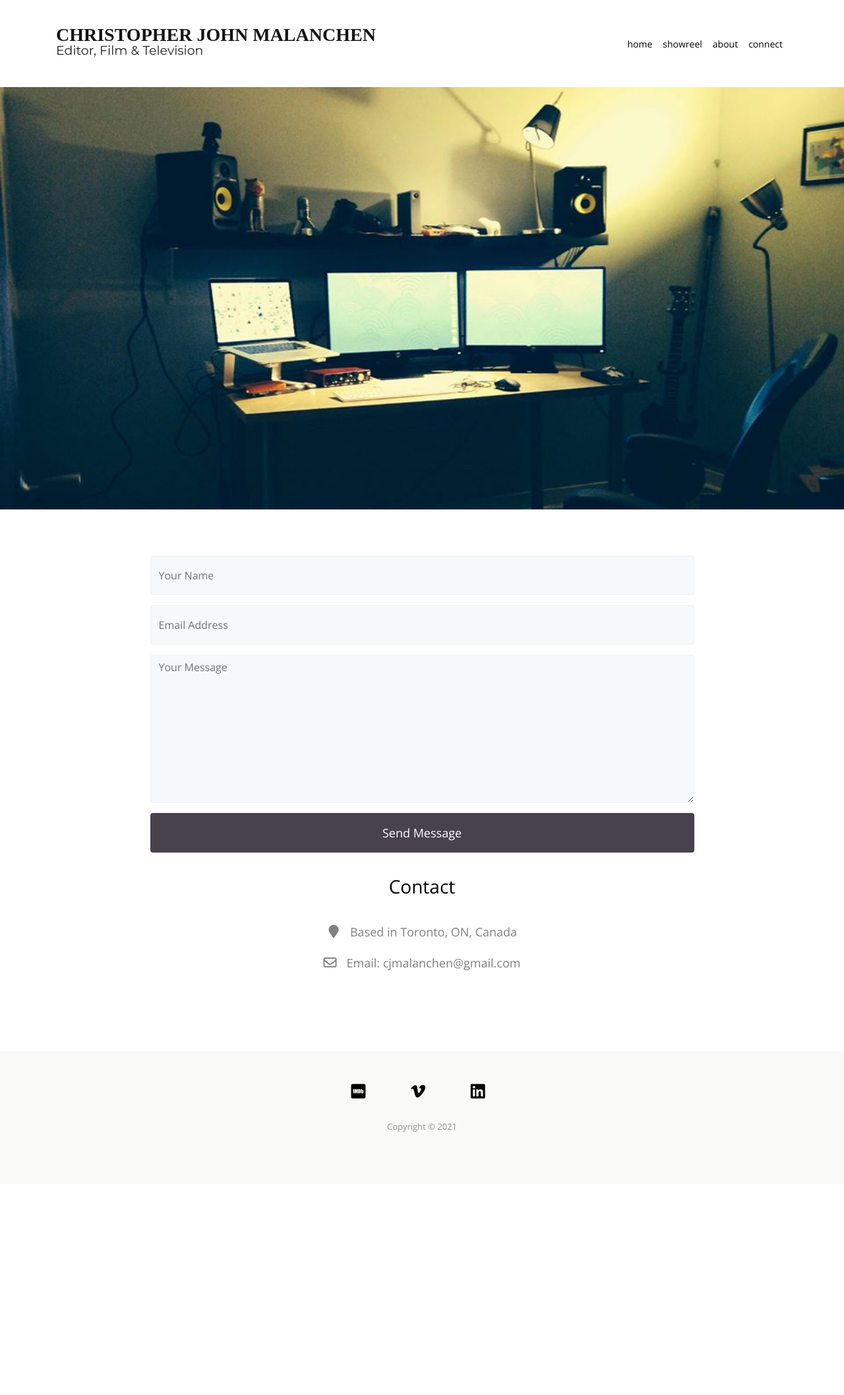
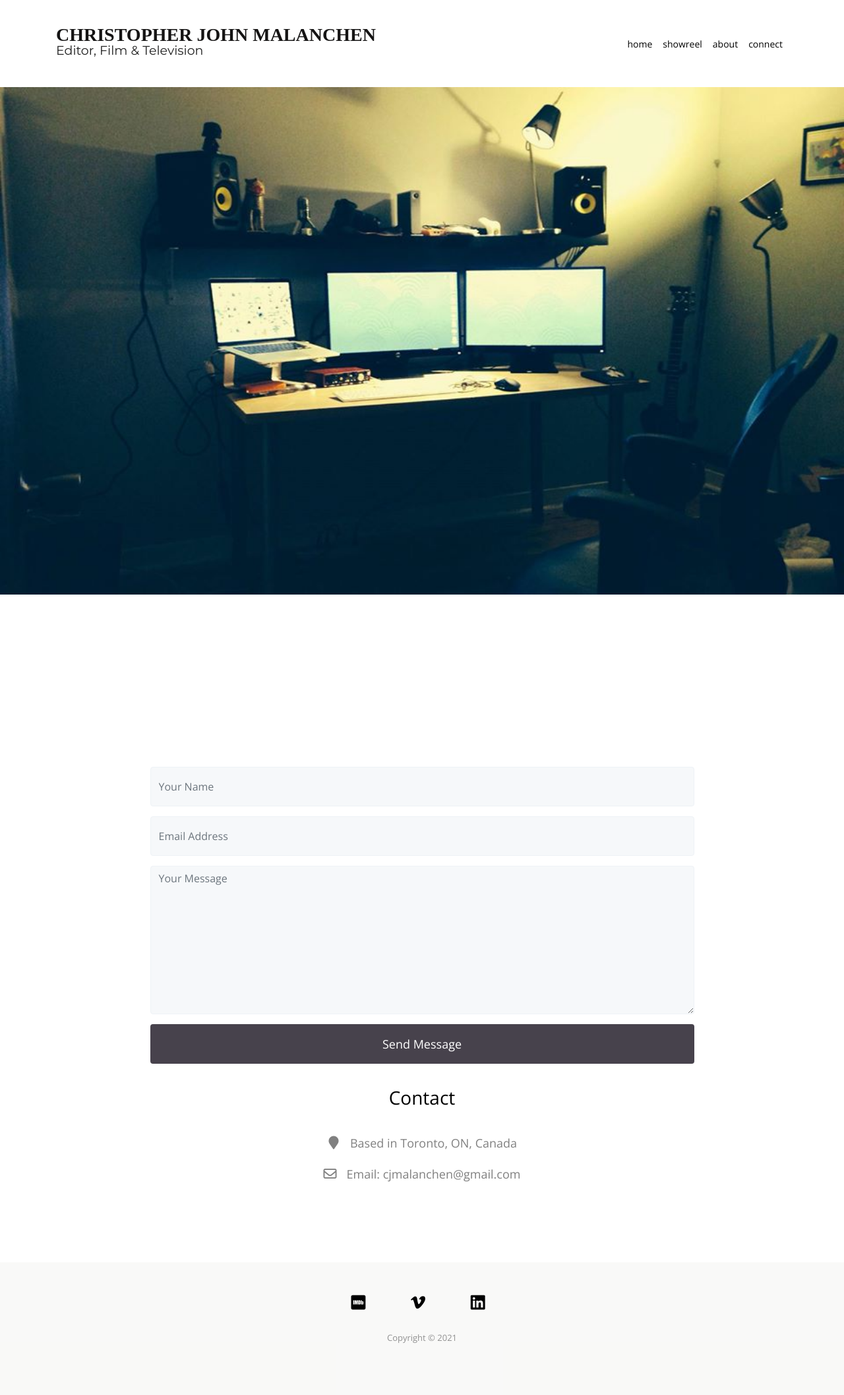
Before and after one commit to DanielCarlyle/cjfilms, a Jekyll site: the page built from contact.html, in a window 1280 px wide. Shown: the whole page at 66% size. Built offline with Jekyll 4.4.1, drawn with Linux system fonts in a browser that asks for light colours; nearby versions of some CDN libraries; some web fonts are replaced; comment, search, counter and statistics services are not loaded; before the commit the page ends 1794 px from its top, so only the background shows below that.

```diff
--- a/css/style.css
+++ b/css/style.css
@@ -597,15 +597,16 @@
 
 .image-wrap {
   width: 100%;
-  height: 50vw;
+  height: 75vw;
   margin: 0 auto;
   overflow: hidden;
   position: relative;
+  background-size: cover;
 }
 
 @media only screen and (min-width: 1300px) {
   .image-wrap {
-    height: 25vw;
+    height: 50vw;
   }
 }
 
```
